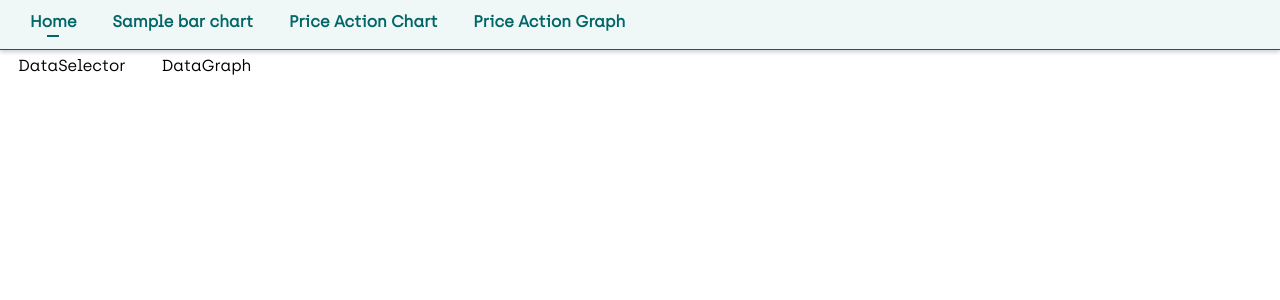
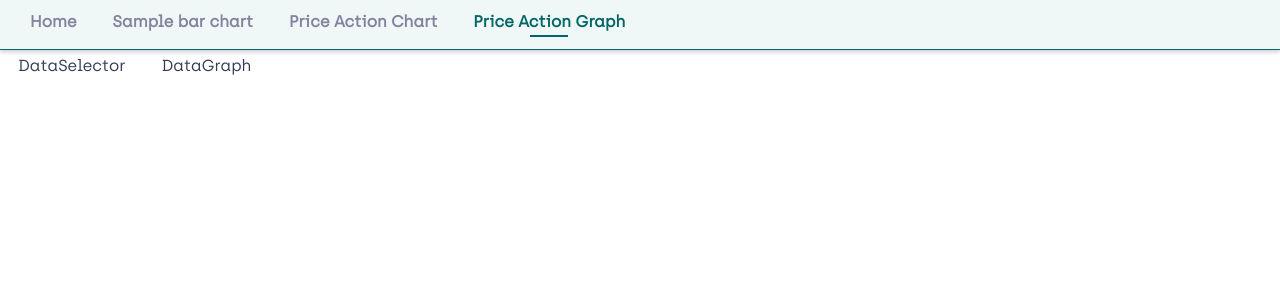
Before and after one commit to algotradeX/atx-dashboard, a React (Create React App) app: page /price-action-graph in a window 1280 px wide. Shown: the top 300 px of the page. Built offline with nearby package versions, Linux system fonts and the light colour scheme.

Commit message:
Fix selected path in Navbar

```diff
--- a/src/components/NavigationBar/NavBar.js
+++ b/src/components/NavigationBar/NavBar.js
@@ -1,13 +1,9 @@
-import React, {useState} from 'react';
+import React, {useEffect, useState} from 'react';
 import {Link, useLocation} from 'react-router-dom';
 import classnames from 'classnames';
 import Styles from './NavBar.module.scss';
 
 export function NavigationBar() {
-    const [selected, setSelected] = useState(0);
-    const location = useLocation();
-    const pathname = location.pathname;
-
     /*
     "pathname" : {
         "title": "String",
@@ -37,6 +33,16 @@ export function NavigationBar() {
             "scrollable": false
         }
     };
+    const [selected, setSelected] = useState(0);
+    const location = useLocation();
+
+    useEffect(() => {
+        const pathname = location.pathname;
+        const pathArray = Object.keys(navigationMap);
+        const selectedIndex = pathArray.findIndex((path) => path === pathname);
+        setSelected(selectedIndex);
+    }, []);
+
 
     return (
         <nav className={Styles.navigationBar}>
--- a/src/components/NavigationBar/NavBar.module.scss
+++ b/src/components/NavigationBar/NavBar.module.scss
@@ -10,9 +10,14 @@
         padding: 6px 12px;
         margin-right: 12px;
         a {
-            color: $primary-color;
+            color: $text-secondary-color;
             font-weight: bold;
             text-decoration: none;
+        }
+    }
+    .navigationDiv.selectedPath {
+        a {
+            color: $primary-color;
         }
     }
     .navigationDiv.selectedPath:after {
--- a/src/components/PriceActionGraph/DataGraph.module.scss
+++ b/src/components/PriceActionGraph/DataGraph.module.scss
@@ -1,3 +1,6 @@
+@import "../../styles/index";
+
 .dataGraphComponent {
+    color: $text-primary-color;
     padding: 6px 18px;
 }
--- a/src/components/PriceActionGraph/DataSelector.module.scss
+++ b/src/components/PriceActionGraph/DataSelector.module.scss
@@ -1,3 +1,6 @@
+@import "../../styles/index";
+
 .dataSelectorComponent {
+    color: $text-primary-color;
     padding: 6px 18px;
 }
--- a/src/containers/PriceActionGraph.module.scss
+++ b/src/containers/PriceActionGraph.module.scss
@@ -1,3 +1,5 @@
+@import "../styles/index";
+
 .PriceActionGraphContainer {
     display: flex;
     flex-direction: row;
--- a/src/styles/themes/default.scss
+++ b/src/styles/themes/default.scss
@@ -2,4 +2,5 @@ $background-color: #f0f7f7;
 $primary-color: #006667;
 $secondary-color: #ff8367;
 $tertiary-color: #ffd600;
-$text-color: #363a59;
+$text-primary-color: #363a59;
+$text-secondary-color: #8383a0;
```
